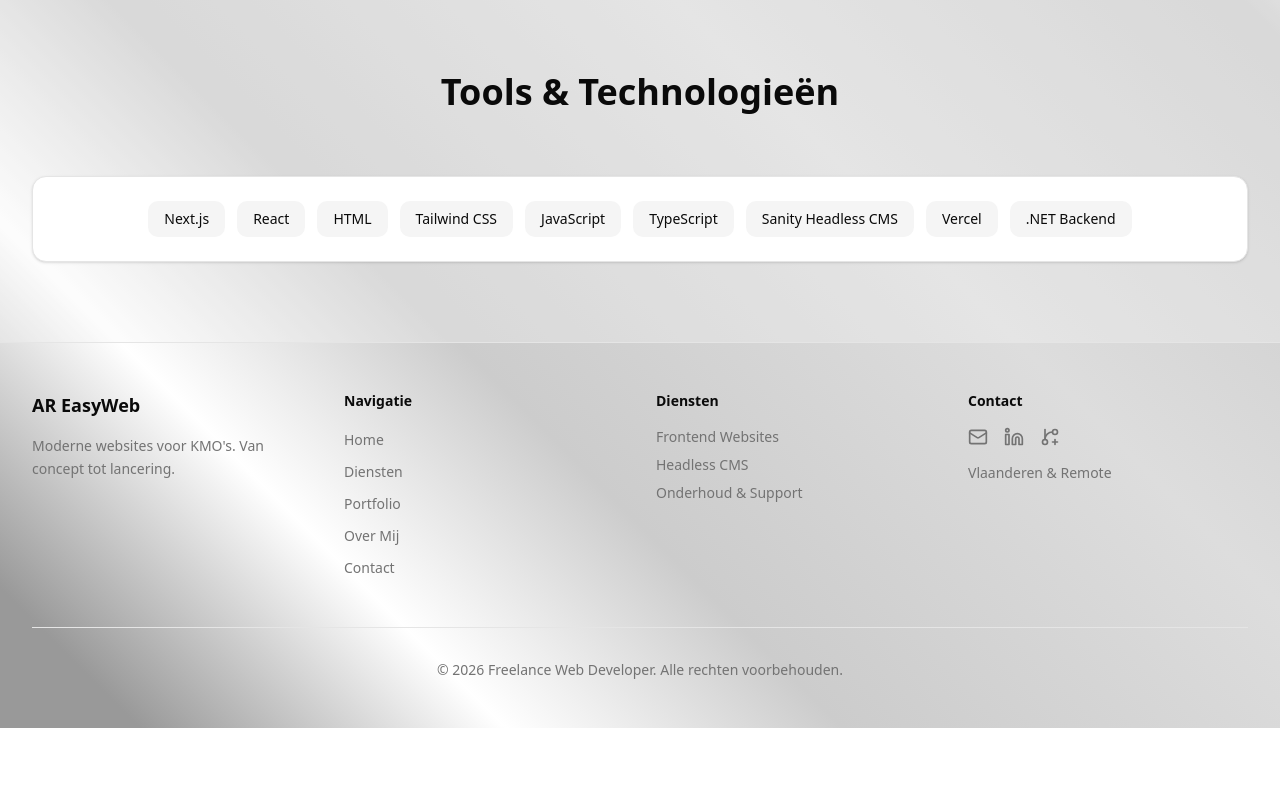
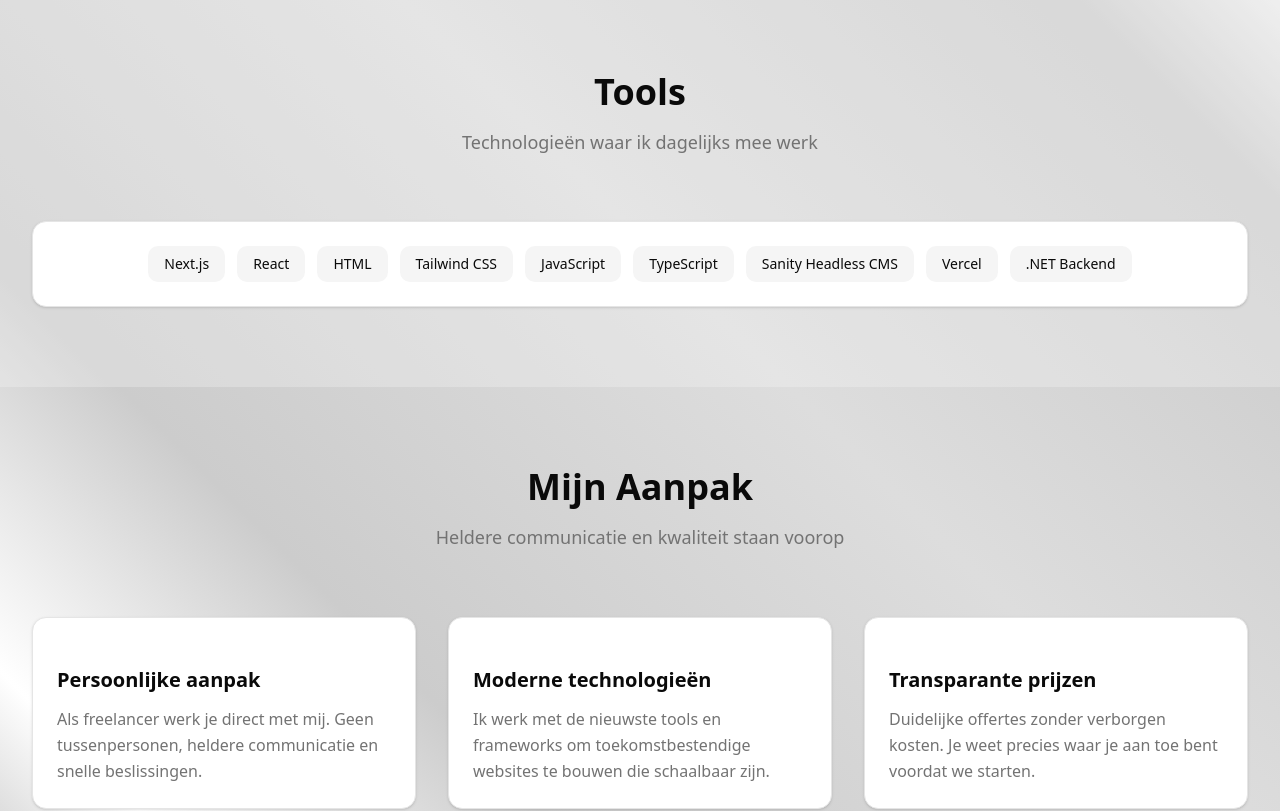
Before and after one commit to RAlmanzo/ar_easyweb, a Next.js app: page /about in a window 1280 px wide. Shown: the part 800-1611 px from the top of the page. Before the commit the page ends 1528 px from the top, so only its background shows below. Built offline with nearby package versions, Linux system fonts and the light colour scheme.

Commit message:
Add approaches section for aboutpage

```diff
--- a/src/app/about/page.tsx
+++ b/src/app/about/page.tsx
@@ -15,6 +15,24 @@ export default function About() {
         "Sanity Headless CMS",
         "Vercel",
         ".NET Backend",
+    ]
+
+    const approaches = [
+        {
+            title: "Persoonlijke aanpak",
+            description:
+                "Als freelancer werk je direct met mij. Geen tussenpersonen, heldere communicatie en snelle beslissingen.",
+        },
+        {
+            title: "Moderne technologieën",
+            description:
+                "Ik werk met de nieuwste tools en frameworks om toekomstbestendige websites te bouwen die schaalbaar zijn.",
+        },
+        {
+            title: "Transparante prijzen",
+            description:
+                "Duidelijke offertes zonder verborgen kosten. Je weet precies waar je aan toe bent voordat we starten.",
+        },
     ]
 
     return (
@@ -67,7 +85,10 @@ export default function About() {
             <section className="py-20 px-4 sm:px-6 lg:px-8 bg-muted/30">
                 <div className="max-w-7xl mx-auto">
                     <div className="text-center mb-16">
-                        <h2 className="text-3xl sm:text-4xl font-bold text-foreground mb-4 text-balance">Tools & Technologieën</h2>
+                        <h2 className="text-3xl sm:text-4xl font-bold text-foreground mb-4 text-balance">Tools</h2>
+                        <p className="text-lg text-muted-foreground max-w-2xl mx-auto leading-relaxed text-pretty">
+                            Technologieën waar ik dagelijks mee werk
+                        </p>
                     </div>
                     <Card className="border-border shadow-sm h-full">
                         <CardContent className="flex justify-center items-center">
@@ -82,6 +103,30 @@ export default function About() {
                     </Card>
                 </div>
             </section>
+
+            <section className="py-20 px-4 sm:px-6 lg:px-8">
+                <div className="max-w-7xl mx-auto">
+                    <div className="text-center mb-16">
+                        <h2 className="text-3xl sm:text-4xl font-bold text-foreground mb-4 text-balance">Mijn Aanpak</h2>
+                        <p className="text-lg text-muted-foreground max-w-2xl mx-auto leading-relaxed text-pretty">
+                            Heldere communicatie en kwaliteit staan voorop
+                        </p>
+                    </div>
+
+                    <div className="grid md:grid-cols-3 gap-8">
+                        {approaches.map((approach, index) => (
+                            <div key={index}>
+                                <Card className="border-border shadow-sm h-full">
+                                    <CardContent className="pt-6">
+                                        <h3 className="text-xl font-semibold text-foreground mb-3">{approach.title}</h3>
+                                        <p className="text-muted-foreground leading-relaxed">{approach.description}</p>
+                                    </CardContent>
+                                </Card>
+                            </div>
+                        ))}
+                    </div>
+                </div>
+            </section>
         </div>
     );
 }
```
